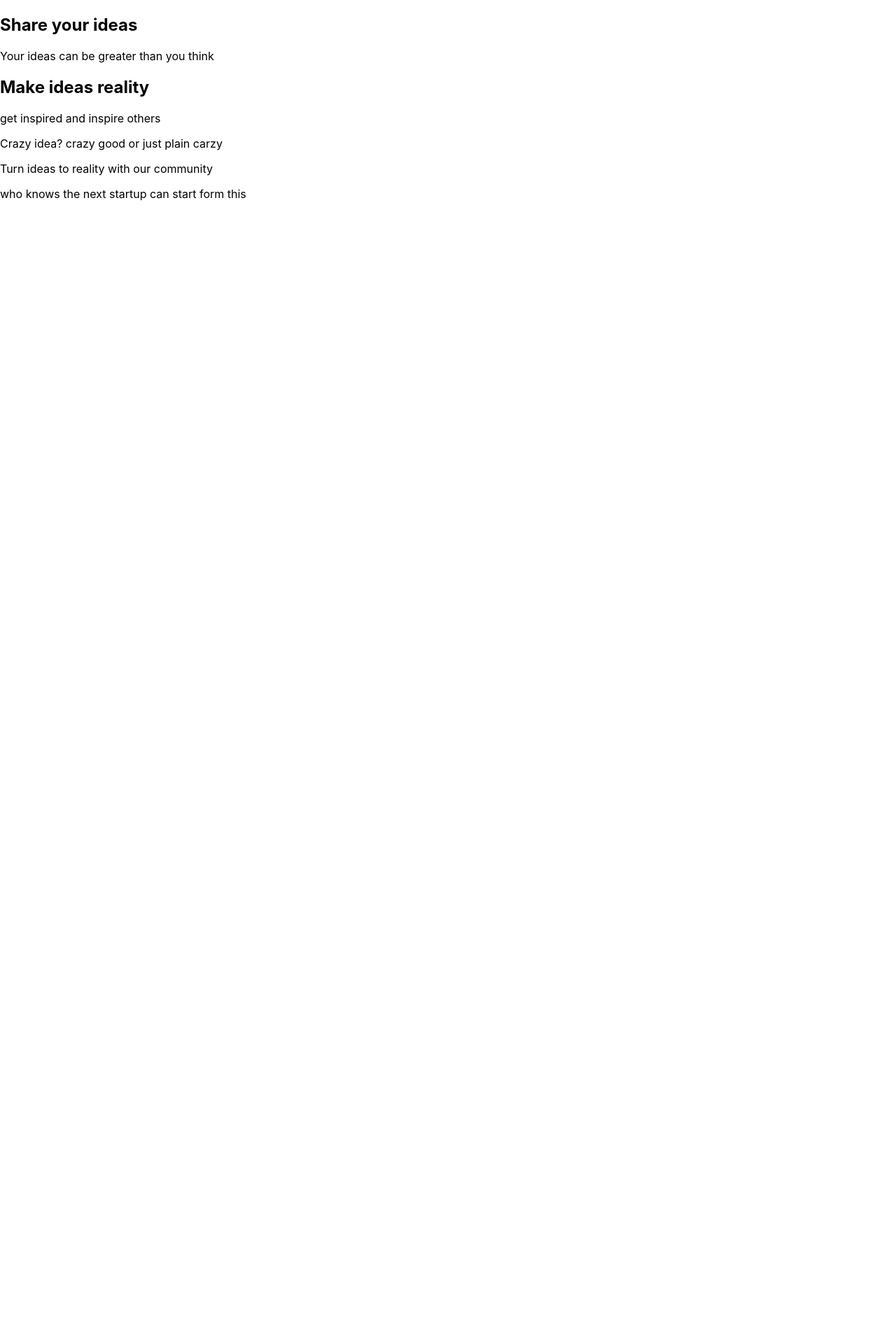
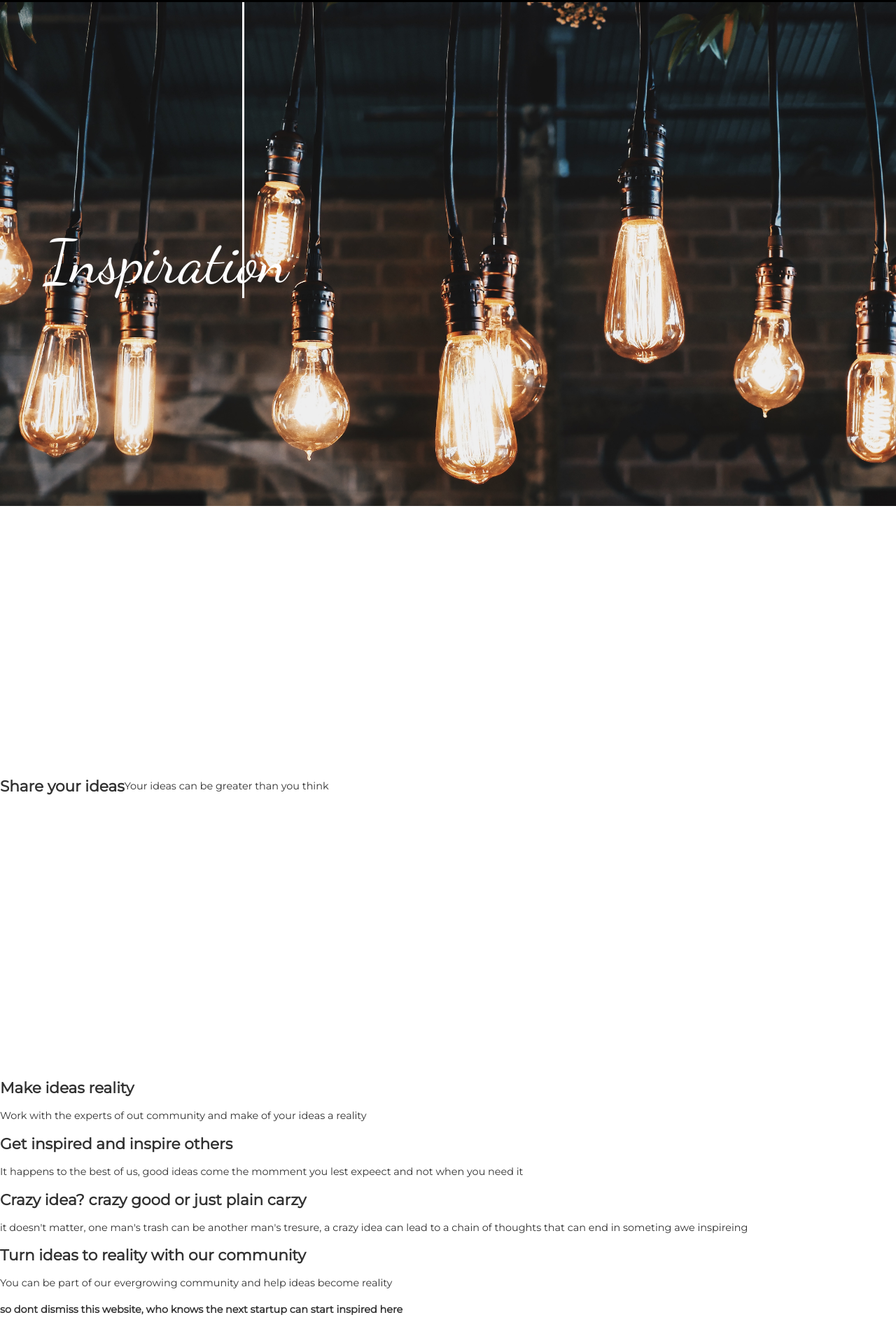
Before and after one commit to sachin6291/Inspiration, a React (Create React App) app in the folder client/: page / in a window 1280 px wide. Shown: the part 81-1980 px from the top of the page at 70% size. Before the commit the page ends 800 px from the top, so only its background shows below. Built offline with nearby package versions, Linux system fonts and the light colour scheme; no server answers.

Commit message:
ite 13 alpha MVP -css done

```diff
--- a/client/public/index.html
+++ b/client/public/index.html
@@ -5,6 +5,9 @@
     <link rel="shortcut icon" href="%PUBLIC_URL%/favicon.ico" />
     <meta name="viewport" content="width=device-width, initial-scale=1" />
     <meta name="theme-color" content="#000000" />
+    <!-- google fonts -->
+    <link href="https://fonts.googleapis.com/css?family=Dancing+Script|Montserrat:200,400&display=swap" rel="stylesheet">
+    <!-- font-family: 'Dancing Script', cursive;       &&       font-family: 'Montserrat', sans-serif;-->
     <!--
       manifest.json provides metadata used when your web app is installed on a
       user's mobile device or desktop. See https://developers.google.com/web/fundamentals/web-app-manifest/
--- a/client/src/App.css
+++ b/client/src/App.css
@@ -4,14 +4,17 @@ nav{
   background: black;
   align-items: center;
   color: white;
+  padding: 4vh 0;
 }
 nav p{
   text-transform: capitalize;
+  margin:0;
 
 }
 nav a{
   text-decoration: none;
-  color: white
+  color: white;
+  font-size: 2vh;
 }
 nav a:hover{
   text-decoration: none;
--- a/client/src/App.js
+++ b/client/src/App.js
@@ -35,7 +35,7 @@ class App extends Component{
             <Route path="/newProject"exact component={NewProject} />
             <Route path="/" exact component={Home} ></Route>
             <Route path="/allProject"exact component={AllProject} />
-            <Route path="/projectDetail/:id"component={ProjectDetail} />
+            <Route path="/projectDetail/:id" render={(props) => <ProjectDetail {...props} userInSession={this.state.loggedInUser} setTheUser={this.setUser}/>} />
             <Route path="/projectEdit/:id"component={ProjectEdit} />
             <Route path="/profile" exact component={Profile} />
           </Switch>
--- a/client/src/Components/auth/profile.js
+++ b/client/src/Components/auth/profile.js
@@ -44,7 +44,7 @@ class Profile extends Component{
     if (this.state.user.friends) {
       if (this.state.user.friends.length) {
         this.state.user.friends.map(e => {
-          return <p>{e}</p>
+          return <li>{e}</li>
         })
       } else {
         return <p>You dont have friends</p>
@@ -61,7 +61,14 @@ class Profile extends Component{
         <p>ID: {this.state.user._id}</p>
         <p>Access: {this.state.user.access}</p>
         <p>Created: {this.state.user.createdAt}</p>
-        <div><p>Friends:</p> {this.friends()}</div>
+        <div>
+          <p>
+            Friends:
+          </p>
+          <ul>
+            {this.friends()}
+          </ul>
+        </div>
         <button>Add</button><button>Remove</button>
         <div><p>Ideas:</p> {this.ideas()}</div>
         <button>Add</button><button>Remove</button>
--- a/client/src/Components/comments.js
+++ b/client/src/Components/comments.js
@@ -1,11 +1,20 @@
-import React from "react"
+import React,{Component} from "react"
 import ProjectServices from "../service/project-services"
-const Comments =props=>{
-  return(
-    <div>
-    <p>{props.text}</p>
-    <p>{props.user[0].username}</p>
-    </div>
-  )
+
+class Comments extends Component{
+  constructor(props){
+    super(props)
+    this.service= new ProjectServices()
+  }
+  render(){
+    const {comment, commenter} = {...this.props}
+    return(
+      <div>
+        <h5>{commenter}</h5>
+        <p>{comment}</p>
+      </div>
+
+    )
+  }
 }
 export default Comments
--- /dev/null
+++ b/client/src/Components/home.css
@@ -0,0 +1,31 @@
+.bg{
+  color: rgb(50,50,50);
+  font-family: "Montserrat",sans-serif;
+  font-weight: 200;
+  font-size: 0.9em;
+}
+.bg h1{
+  font-family: 'Dancing Script', cursive;
+  font-weight: 400;
+  font-size:6em;
+  border-right: solid;
+  width: 22vw;
+  margin-top: 0px;
+  padding: 40vh 0 0 5vw;
+  color: white;
+}
+.bg p{
+  font-weight:400;
+}
+main{
+  background-image: url("/images/hanging light.jpg");
+  height: 90vh;
+  width: 100vw;
+  background-size:  cover;
+}
+.share{
+  height: 100vh;
+  width: 100vw;
+  display: flex;
+  align-items: center;
+}
--- a/client/src/Components/home.js
+++ b/client/src/Components/home.js
@@ -1,18 +1,68 @@
 import React from 'react'
-
+import "../Components/home.css"
 
 const home = () => {
   return (
-    <div>
-      <h1>Inspiration</h1>
-      <h2>Share your ideas</h2>
-      <p>Your ideas can be greater than you think</p>
-      <h2>Make ideas reality</h2>
+    <div className="bg">
+      <main>
+        <section className="hero" id="hero">
+          <div>
+            <div>
+              <h1>Inspiration</h1>
+            </div>
+          </div>
+        </section>
+      </main>
 
-      <p>get inspired and inspire others</p>
-      <p>Crazy idea? crazy good or just plain carzy</p>
-      <p>Turn ideas to reality with our community</p>
-      <p>who knows the next startup can start form this</p>
+      <section className="share" id="share">
+        <div className="share-h2-div">
+          <h2>Share your ideas</h2>
+        </div>
+        <div className="share-p-div">
+          <p>Your ideas can be greater than you think</p>
+        </div>
+      </section>
+
+      <section className="make" id="make">
+        <div>
+          <h2>Make ideas reality</h2>
+        </div>
+        <div>
+          <p>Work with the experts of out community and make of your ideas a reality</p>
+        </div>
+      </section>
+
+      <section className="get" id="get">
+        <div>
+          <h2>Get inspired and inspire others</h2>
+        </div>
+        <div>
+          <p>It happens to the best of us, good ideas come the momment you lest expeect and not when you need it</p>
+          </div>
+        </section>
+
+
+      <section className="crazy" id="crazy">
+        <div>
+          <h2>Crazy idea? crazy good or just plain carzy</h2>
+        </div>
+        <div>
+          <p>it doesn't matter, one man's trash can be another man's tresure, a crazy idea can lead to a chain of thoughts that can end in someting awe inspireing</p>
+        </div>
+      </section>
+
+
+      <section className="turn" id="turn">
+        <div>
+          <h2>Turn ideas to reality with our community</h2>
+        </div>
+        <div>
+            <p>You can be part of our evergrowing community and help ideas become reality</p>
+        </div>
+      </section>
+
+
+      <h4>so dont dismiss this website, who knows the next startup can start inspired here</h4>
     </div>
   )
 }
--- a/client/src/Components/newProject.js
+++ b/client/src/Components/newProject.js
@@ -58,8 +58,8 @@ class ProjectAdd extends Component {
   generateInputs = () => {
     const inputs = [];
     for (let i = 0; i < this.state.inputs; i++) {
-      inputs.push(<input onChange={(e) => this.wInput(e, i)} value={ this.state.project.role[i].role} type="text" className="form-control" id="role" name="role" />)
-      inputs.push(<input onChange={(e) => this.wInput(e, i)} value={ this.state.project.role[i].number} type="number" id="role" name="number" />)
+      inputs.push(<input key={i+1} onChange={(e) => this.wInput(e, i)} value={ this.state.project.role[i].role} type="text" className="form-control" id="role" name="role" />)
+      inputs.push(<input key={-(i+1)} onChange={(e) => this.wInput(e, i)} value={ this.state.project.role[i].number} type="number" id="role" name="number" />)
     }
     return inputs
   }
--- a/client/src/Components/projectDetail.js
+++ b/client/src/Components/projectDetail.js
@@ -8,8 +8,8 @@ import Comment from "./comments"
 //añadir comentarios
 
 class ProjectDetail extends Component{
-  constructor(){
-    super()
+  constructor(props){
+    super(props)
     this.state={ project:{},msg:""}
     this.services = new ProjectServices()
     this.updated = true
@@ -50,6 +50,7 @@ class ProjectDetail extends Component{
     if (this.state.project.user) {
       console.log(this.state.project.user)
       if (this.state.project.user.length) {
+        console.log(this.state.project.user)
         return this.state.project.user.map((e,i) => {
           return <div key={i}><p>{e.username},{e.role}</p></div>
         })
@@ -62,14 +63,22 @@ class ProjectDetail extends Component{
     if (this.state.project.comments) {
       if (this.state.project.comments.length) {
         return this.state.project.comments.map((e,i) => {
-          return <Comment text={e} user={this.state.project.user}/>
+          return (
+           <Comment key={i} comment={e.comment} commenter={e.commenter.username} />
+          )
         })
       } else {
         return (<div>
-          <textarea autoComplete="on" autoCapitalize="sentence" placeholder="your comment here" rows="5" col="80" spellCheck="true"></textarea>
+          <textarea id='textarea' autoComplete="on" autoCapitalize="sentence" placeholder="your comment here" rows="5" col="80" spellCheck="true"></textarea>
+          <button onClick={this.sendComment}>Post Comment</button>
           <p>You dont have any comments</p></div>)
       }
     }
+  }
+  sendComment =(e)=>{
+    console.log(document.querySelector('#textarea').value)
+    this.services.comments(document.querySelector('#textarea').value, this.props.match.params.id)
+    .then(() => console.log("comentario nuevo"))
   }
   render(){
 
@@ -77,9 +86,8 @@ class ProjectDetail extends Component{
       <React.Fragment>
       {this.state.project.user && this.state.project.author &&
       <div>
-        <h1>Details</h1>
+        <h1>{this.state.project.name}</h1>
         <img src={(this.state.project.imageUrl) ? this.state.project.imageUrl : "/images/chicken.jpg"} alt="#"></img>
-        <p>ID:  {this.state.project._id}</p>
         <p>Project name:  {this.state.project.name}</p>
         <div><p>User:</p>  {this.users()}</div>
         <div><p>Needed:</p> {this.roles()}</div>
@@ -93,7 +101,10 @@ class ProjectDetail extends Component{
         <button onClick={this.deleteProject}>Delete</button>
         <hr></hr>
         <br></br>
+        <textarea id='textarea' autoComplete="on" autoCapitalize="sentence" placeholder="your comment here" rows="5" col="80" spellCheck="true"></textarea>
+        <button onClick={this.sendComment}>Post Comment</button>
         <div>{this.comments()}</div>
+
       </div>
       }
       </React.Fragment>
--- a/client/src/service/project-services.js
+++ b/client/src/service/project-services.js
@@ -42,7 +42,7 @@ export default class services {
       .then(res=>console.log(res))
   }
   comments=(project,id)=>{
-    return this.service.post(`comments/${id}`, project)
+    return this.service.post(`comments/${id}`, {comments:project})
     .then(res=>res.data)
     .catch(err=>console.log(err))
   }
```
Also changed, not shown: client/public/images/hanging light.jpg (renamed from client/public/images/hanging light bulbs.jpg), 1 other file (tests, documents, lock files or other folders).
